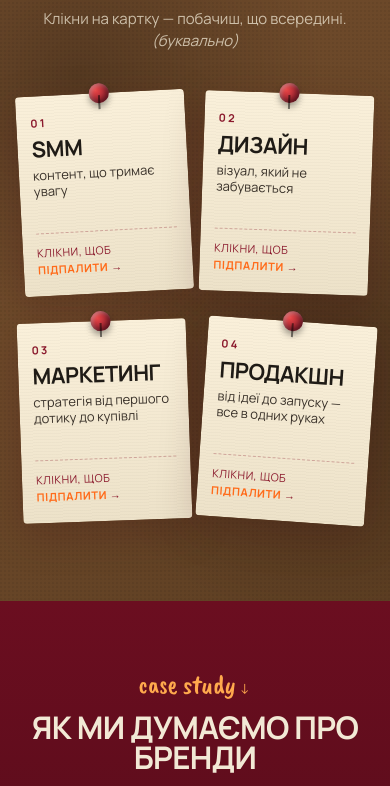
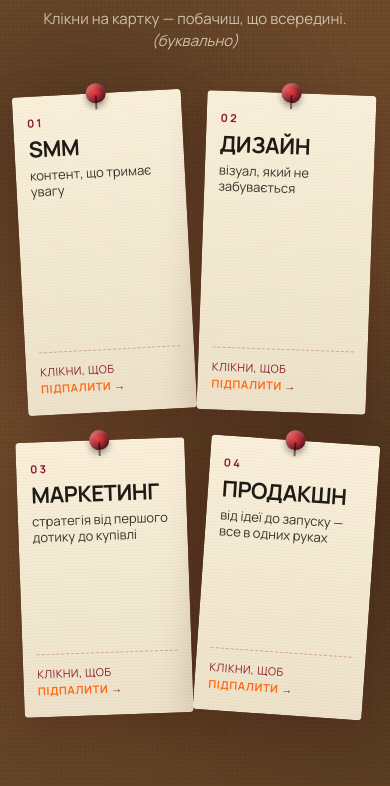
Before and after one commit to dagerler001/pidpal-agency, a plain HTML site: page index.html in a window 390 px wide. Shown: the part 1512-2298 px from the top of the page. Drawn offline with nearby package versions, Linux system fonts and the light colour scheme; animation ran at ten frames a second; a web font is replaced by a local one.

Commit message:
Fix service cards overflow on mobile when burned
Use grid stacking for .card-front/.card-back on mobile so the card
auto-sizes to the taller (back) face. Removes fixed min-height that
was clipping back content after the burn animation.

Co-Authored-By: Claude Opus 4.7 (1M context) <noreply@anthropic.com>

```diff
--- a/styles.css
+++ b/styles.css
@@ -1046,7 +1046,13 @@ a { color: inherit; text-decoration: none; }
   }
   .card {
     aspect-ratio: auto;
-    min-height: 200px;
+    min-height: 0;
+    display: grid;
+  }
+  .card-front, .card-back {
+    position: relative;
+    inset: auto;
+    grid-area: 1 / 1;
   }
   .card-pin { width: 20px; height: 20px; top: -10px; }
   .card-front, .card-back { padding: 18px 14px; border-radius: 4px; }
@@ -1090,5 +1096,5 @@ a { color: inherit; text-decoration: none; }
 @media (max-width: 380px) {
   .hero-title { font-size: 11.8vw; }
   .pinboard { grid-template-columns: 1fr; gap: 36px; }
-  .card { min-height: 180px; }
+  .card { min-height: 0; }
 }
```
